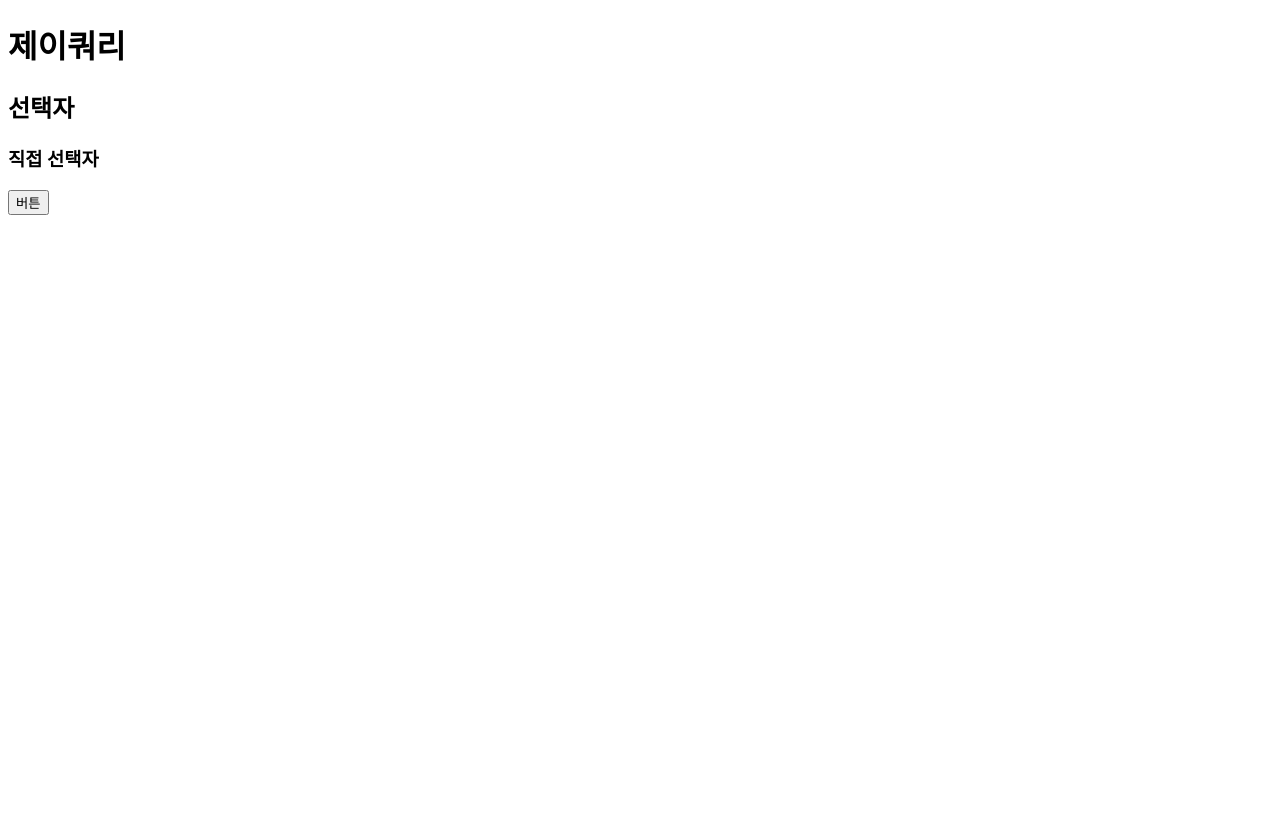
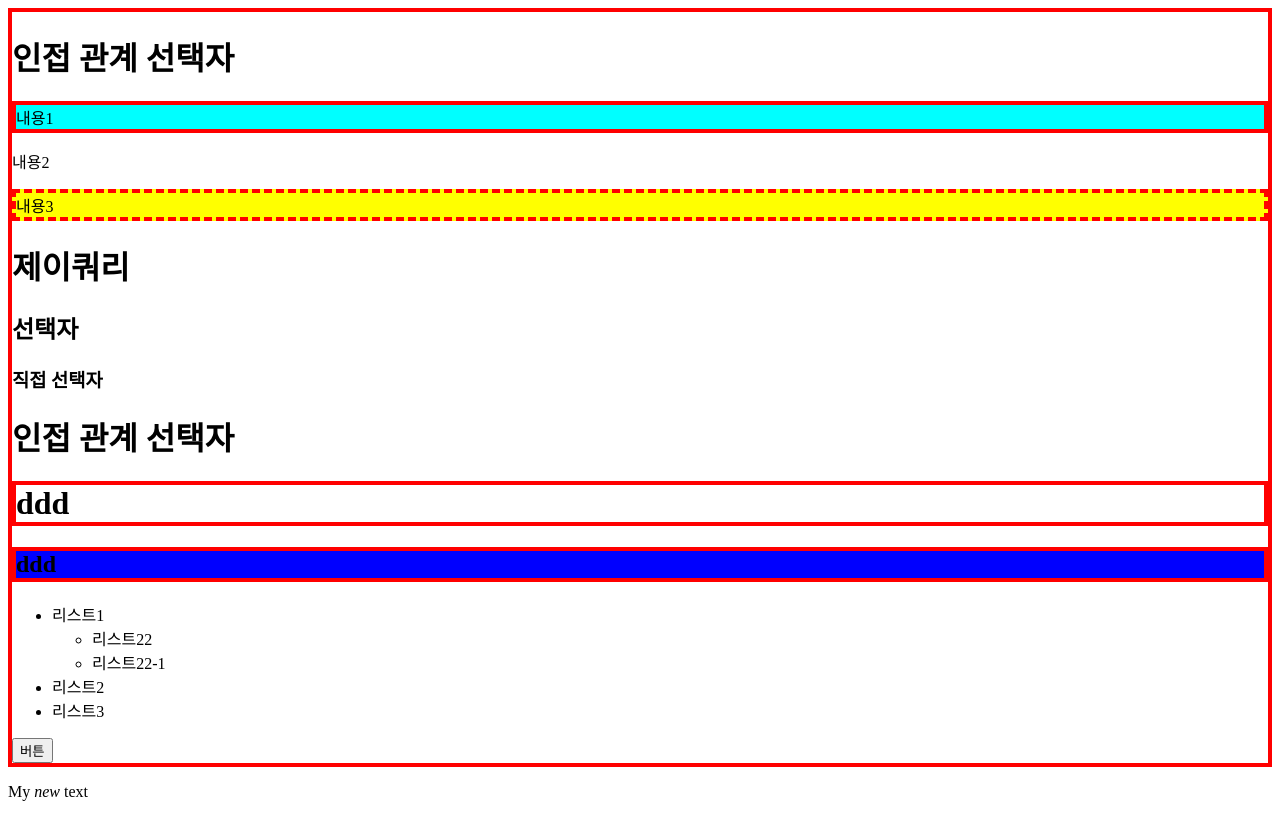
Before and after one commit to David-Byun/digiJS, a plain HTML site: page 0217jq/index.html in a window 1280 px wide. Drawn offline with nearby package versions, Linux system fonts and the light colour scheme.

Commit message:
jquery 연습

```diff
--- a/0217jq/index.html
+++ b/0217jq/index.html
@@ -14,15 +14,38 @@
   </head>
   <body>
     <div>
+      <div id="tt">
+        <h1>인접 관계 선택자</h1>
+        <p>내용1</p>
+        <p class="txt">내용2</p>
+        <p>내용3</p>
+      </div>
       <h1>제이쿼리</h1>
       <h2>선택자</h2>
       <h3>직접 선택자</h3>
+      <h1>인접 관계 선택자</h1>
+      <div id="22">
+        <h1>ddd</h1>
+        <section>
+          <h1>ddd</h1>
+        </section>
+      </div>
+      <ul id="kb">
+        <li>리스트1</li>
+        <ul>
+          <li id="22">리스트22</li>
+          <li>리스트22-1</li>
+        </ul>
+        <li>리스트2</li>
+        <li>리스트3</li>
+      </ul>
+
       <div id="leo">
         <button id="btn1">버튼</button>
       </div>
     </div>
     <script>
-      //동시 선택 가능 $("#kb, h1")
+      //동시 선택가능 $("#kb", "h1") 또는 $("h1", "#kb")
       $('#btn1').on('click', () => {
         $('#btn1')
           .css('background-color', 'red')
@@ -35,6 +58,31 @@
           .attr('target', '_blank')
           .css('font-size', '100px');
       });
+      $('<p id="text">My <em>new</em> text</p>').appendTo('body');
+      $(function () {
+        $('#22').parent().css('border', '4px solid #f00');
+      });
+      $(function () {
+        $('#22>h1').css('border', '4px solid #f00');
+        $('#22>section').children().css({
+          'background-color': 'blue',
+          border: '4px solid #f00',
+        });
+      });
+      $(function () {
+        var style_1 = {
+          'background-color': '#0ff',
+          border: '4px solid #f00',
+        };
+        var style_2 = {
+          'background-color': '#ff0',
+          border: '4px dashed #f00',
+        };
+
+        $('.txt').prev().css(style_1);
+        $('.txt + p').css(style_2);
+        $('.txt').next().next().css(style_2);
+      });
     </script>
   </body>
 </html>
```
